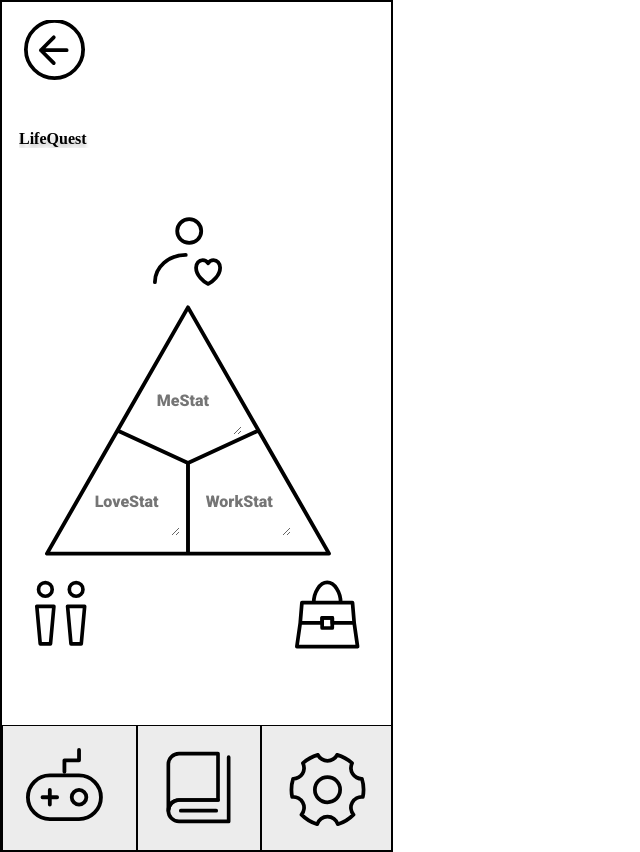
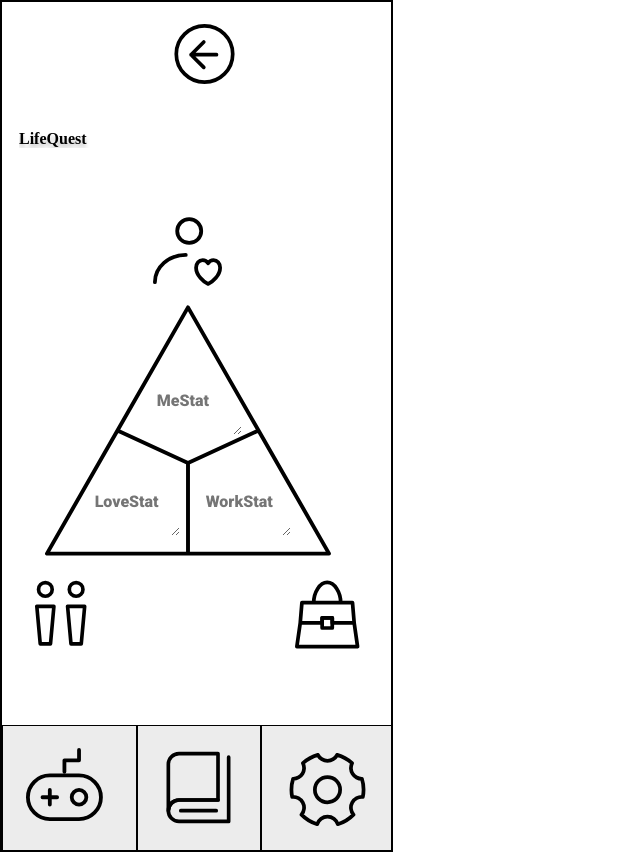
Before and after one commit to UNLV-CS472-672/2024-S-GROUP7-LifeQuest, a React (Create React App) app in the folder app/: page /home in a window 1280 px wide. Shown: the whole page, without its empty margins (0-640 px from the left). Built offline with nearby package versions, Linux system fonts and the light colour scheme.

Commit message:
fixing DOM testing issue

```diff
--- a/app/src/components/TopPanel.js
+++ b/app/src/components/TopPanel.js
@@ -3,13 +3,13 @@ import styles from "./TopPanel.module.css";
 
 const TopPanel = () => {
   return (
-    <div className={styles.frame}>
-      <div className={styles.topPanel}>
-        <a href="/">
-          <BackButton backButtonPosition="relative" />
-        </a>
+    <a href="/">
+      <div className={styles.frame}>
+        <div className={styles.topPanel}>
+            <BackButton backbuttonposition="relative" />
+        </div>
       </div>
-    </div>
+    </a>
   );
 };
 
```
